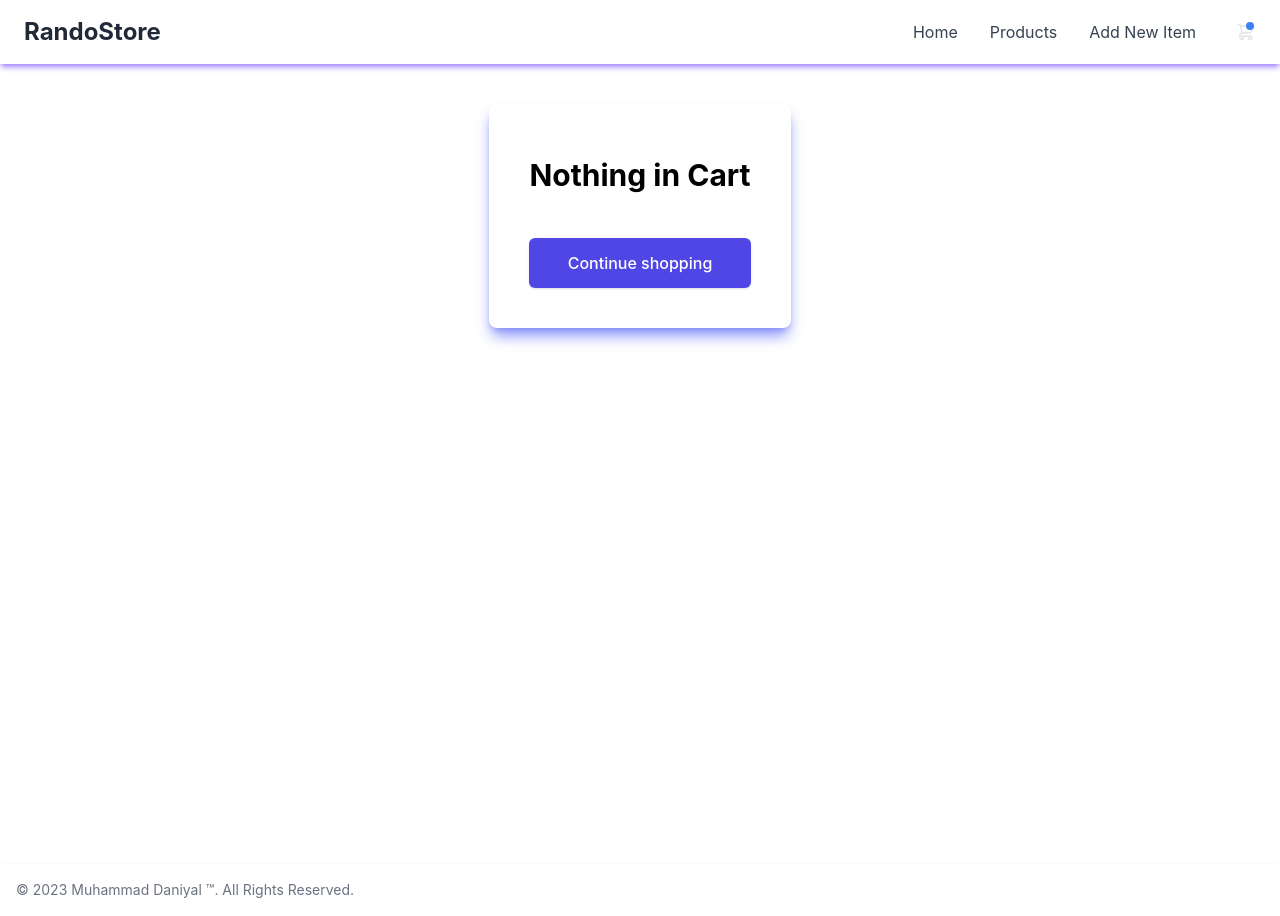
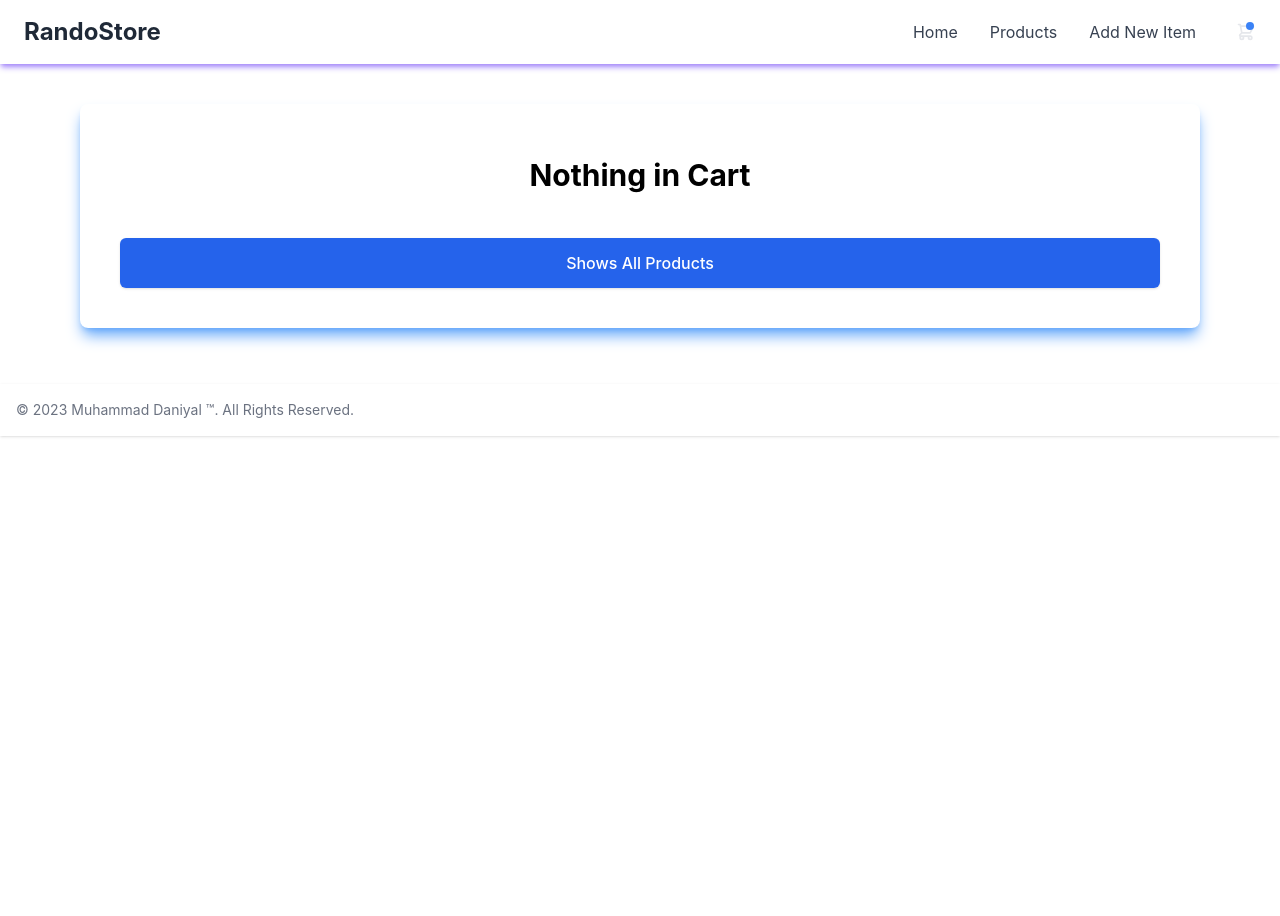
Before and after one commit to mrdannii/frontend-code-challenge-productbox, a React (Create React App) app: page /cart in a window 1280 px wide. After the commit the page ends 800 px from the top, so only its background shows below. Built offline with nearby package versions, Linux system fonts and the light colour scheme.

Commit message:
Cart added with data

```diff
--- a/src/pages/Cart.js
+++ b/src/pages/Cart.js
@@ -22,20 +22,20 @@ function Cart() {
     getAllProducts();
   }, [flagOfChange]);
   return (
-    <div className="flex h-screen self-center flex-col px-20 py-10 bg-white items-center">
+    <div className=" self-center  px-20 py-10 bg-white items-center">
       {products.length > 0 ? (
-        <div className="w-1/2">
-          <div className="flex-1 w-full overflow-y-auto py-6 px-4 sm:px-6 ">
+        <div className="w-full">
+          <div className=" w-full overflow-y-auto py-6 px-0 sm:px-6 ">
             <div className="flex w-full justify-between">
               <h2
-                className="text-lg font-medium text-gray-900"
+                className="text-lg font-semibold text-gray-900"
                 id="slide-over-title"
               >
                 Shopping cart
               </h2>
             </div>
 
-            <div className="mt-8">
+            <div className="mt-8 ">
               <div className="flow-root">
                 <ul role="list" className="-my-6 divide-y divide-gray-200">
                   {products.map((product, index) => (
@@ -88,7 +88,7 @@ function Cart() {
             <div className="mt-6">
               <a
                 href="#"
-                className="w-80 mx-auto flex items-center justify-center rounded-md border border-transparent bg-indigo-600 px-6 py-3 text-base font-medium text-white shadow-sm hover:bg-indigo-700"
+                className="w-80 mx-auto flex items-center justify-center rounded-md border border-transparent bg-blue-600 px-6 py-3 text-base font-medium text-white shadow-sm hover:bg-blue-700"
               >
                 Checkout
               </a>
@@ -106,7 +106,7 @@ function Cart() {
           </div>
         </div>
       ) : (
-        <div className="rounded-lg shadow-lg shadow-indigo-400 overflow-hidden mb-4">
+        <div className="rounded-lg shadow-lg shadow-blue-400 overflow-hidden mb-4">
           <div className="px-6 py-8  sm:p-10 sm:pb-6">
             <div className="mt-4 flex justify-center text-3xl leading-none font-bold ">
               Nothing in Cart
@@ -116,9 +116,9 @@ function Cart() {
             <div className="mt-0 rounded-md shadow">
               <button
                 onClick={() => navigate("/all-products")}
-                className="flex items-center w-full justify-center px-5 py-3 border border-transparent text-base leading-6 font-medium rounded-md text-white bg-indigo-600 hover:bg-indigo-500 focus:outline-none focus:shadow-outline transition duration-150 ease-in-out"
+                className="flex items-center w-full justify-center px-5 py-3 border border-transparent text-base leading-6 font-medium rounded-md text-white bg-blue-600 hover:bg-blue-500 focus:outline-none focus:shadow-outline transition duration-150 ease-in-out"
               >
-                Continue shopping
+                Shows All Products
               </button>
             </div>
           </div>
```
Also changed, not shown: src/premium_photo-1681487818956-b61f40077d3b.avif (added).
